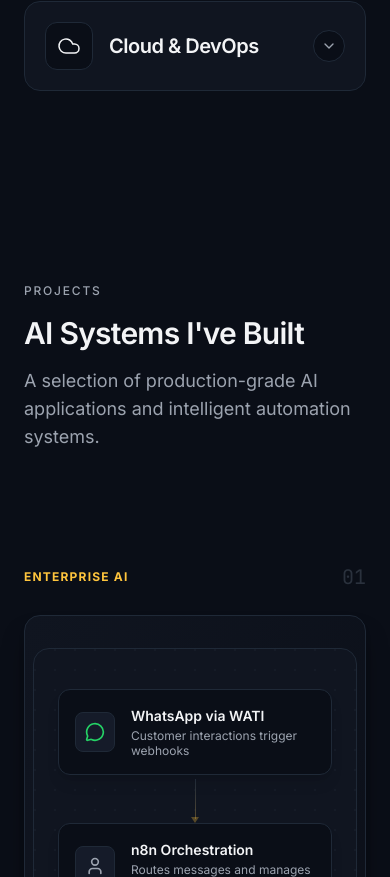
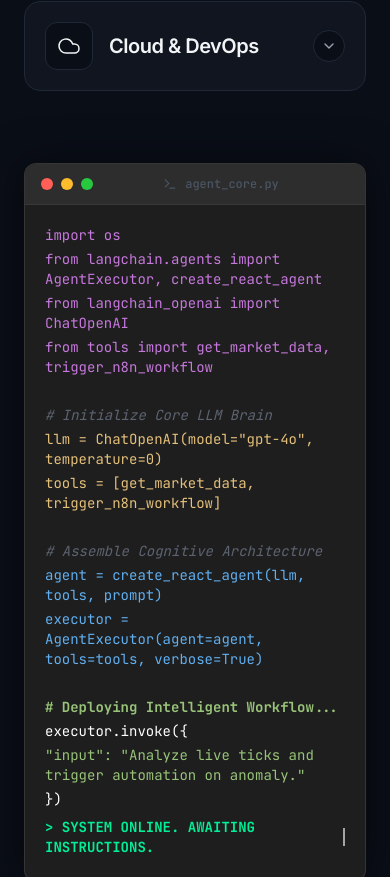
Before and after one commit to mohitsinghal1206/Mohit-Singhal-Portfolio, a Next.js app: page / in a window 390 px wide. Shown: the part 2087-2964 px from the top of the page. Built offline with nearby package versions, Linux system fonts and the light colour scheme.

Commit message:
fix: Make Live Terminal visible on mobile screens

```diff
--- a/src/components/sections/expertise.tsx
+++ b/src/components/sections/expertise.tsx
@@ -98,8 +98,8 @@ export function Expertise() {
             })}
           </div>
 
-          {/* Right: Graphic (Hidden on mobile) */}
-          <div className="hidden lg:flex lg:col-span-5 justify-center w-full">
+          {/* Right: Graphic */}
+          <div className="flex lg:col-span-5 justify-center w-full mt-10 lg:mt-0">
             <ScrollReveal direction="left" delay={0.4} className="w-full flex justify-center">
               <LiveTerminal />
             </ScrollReveal>
```
